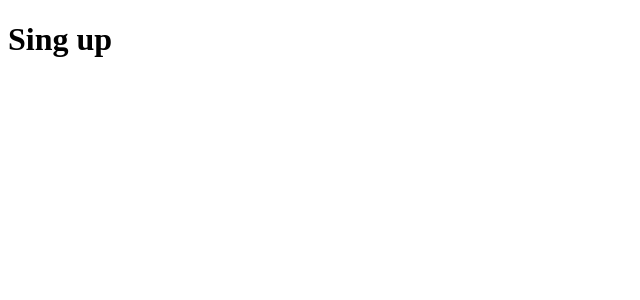
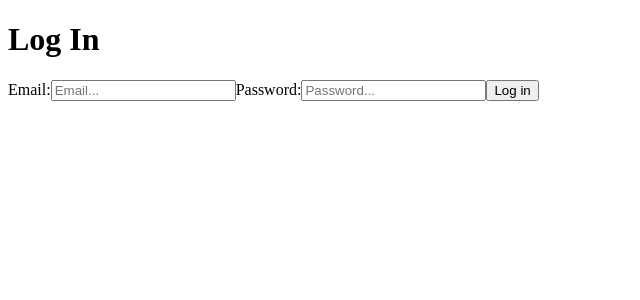
Before and after one commit to habib-chawki/social-app-front, a React (Create React App) app: page / in a window 1280 px wide. Shown: the top 300 px of the page, without its empty margins (0-640 px from the left). Built offline with nearby package versions, Linux system fonts and the light colour scheme.

Commit message:
Combine login and signup forms

```diff
--- a/src/App.js
+++ b/src/App.js
@@ -3,7 +3,7 @@ import SignUp from './components/SignUp';
 import LogIn from './components/LogIn';
 
 function App() {
-   return <SignUp />;
+   return <LogIn />;
 }
 
 export default App;
--- a/src/components/LogIn.jsx
+++ b/src/components/LogIn.jsx
@@ -1,7 +1,13 @@
 import React from 'react';
+import CredentialsForm from './common/CredentialsForm';
 
 function LogIn() {
-   return <h1>Log in</h1>;
+   return (
+      <div>
+         <h1>Log In</h1>
+         <CredentialsForm />
+      </div>
+   );
 }
 
 export default LogIn;
--- a/src/components/SignUp.jsx
+++ b/src/components/SignUp.jsx
@@ -1,7 +1,13 @@
 import React from 'react';
+import CredentialsForm from './common/CredentialsForm';
 
 function SignUp() {
-   return <h1>Sing up</h1>;
+   return (
+      <div>
+         <h1>Sign Up</h1>
+         <CredentialsForm />
+      </div>
+   );
 }
 
 export default SignUp;
--- a/src/components/common/CredentialsForm.jsx
+++ b/src/components/common/CredentialsForm.jsx
@@ -35,7 +35,7 @@ function CredentialsForm() {
 
       // reject log in in case of invalid credentials (erros object is not empty)
       if (Object.keys(credentials.errors).length === 0) {
-         console.log('Logged in.');
+         console.log('Calling server...');
       } else {
          console.log('Invalid credentials.');
       }
```
